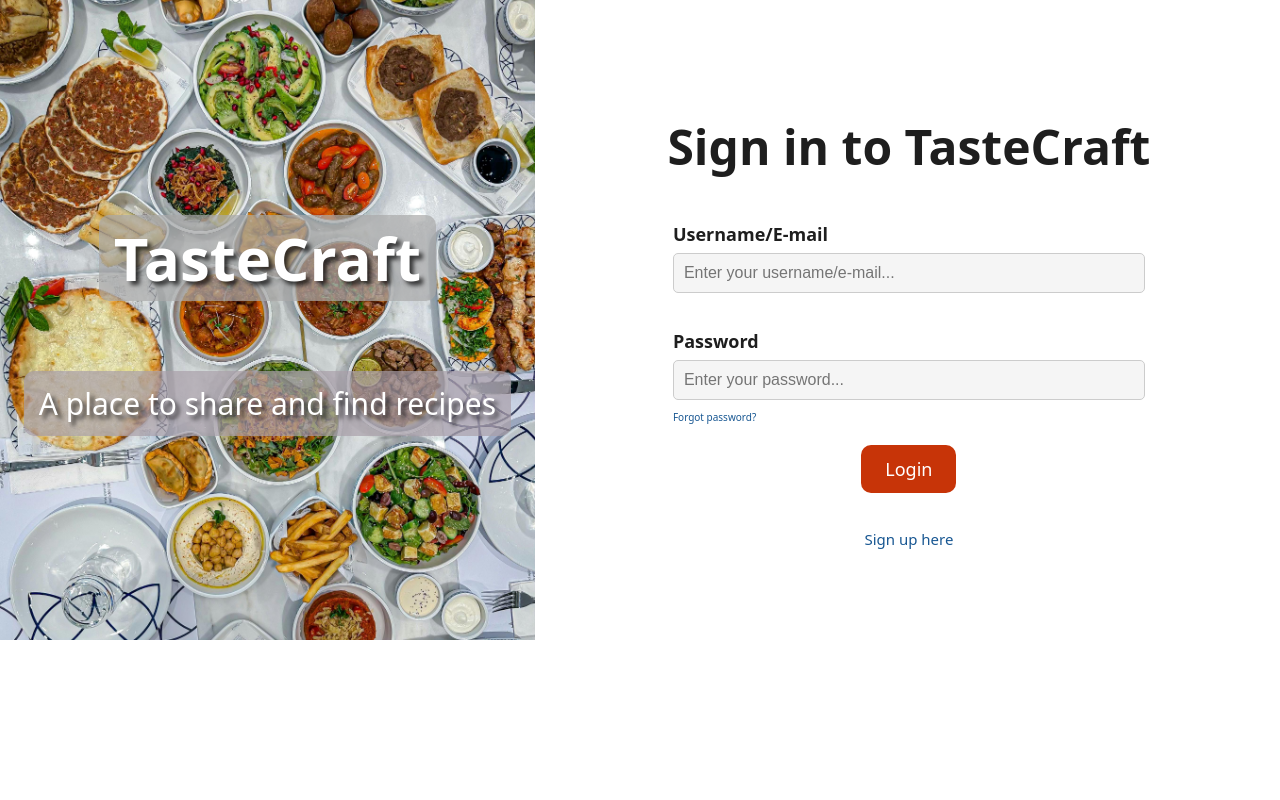
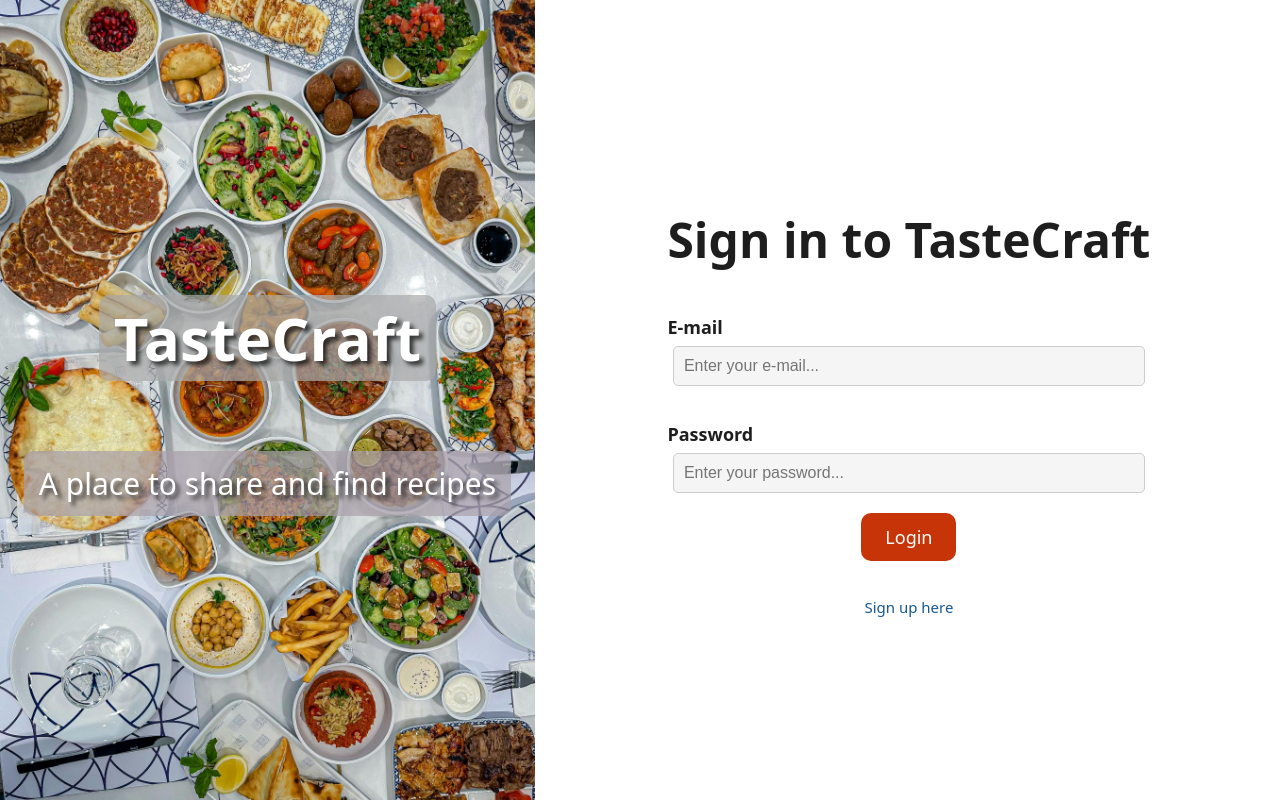
Before and after one commit to tapa991/taste-craft-repo, a React (Vite) app: page /login in a window 1280 px wide. Built offline with nearby package versions, Linux system fonts and the light colour scheme.

Commit message:
final fix

```diff
--- a/src/pages/Login.jsx
+++ b/src/pages/Login.jsx
@@ -20,16 +20,17 @@ const Login = () => {
             <LoginContainer>
                 <LoginDetails>
                     <h1>Sign in to TasteCraft</h1>
-                    <Form>
-                        <InputLabel>Username/E-mail</InputLabel>
-                        <Input placeholder="Enter your username/e-mail..." />
 
-                        <InputLabel>Password</InputLabel>
-                        <Input style={{margin: 0}} type="password" placeholder="Enter your password..." />
-                        <ForgotPassword>Forgot password?</ForgotPassword>
+                    <InputLabel>E-mail</InputLabel>
+                    <Input placeholder="Enter your e-mail..." onChange={(e) => setInputs({ ...inputs, email: e.target.value})}/>
 
-                        <LoginButton>Login</LoginButton>
-                    </Form>
+                    <InputLabel>Password</InputLabel>
+                    <Input style={{margin: 0}} type="password" placeholder="Enter your password..." onChange={(e) => setInputs({ ...inputs, password: e.target.value})}/>
+
+                    <LoginButton onClick={async () => {
+                        await login({ email: inputs.email, password: inputs.password });
+                        navigate("/")
+                    }}>Login</LoginButton>
                     <Signup href="/signup">Sign up here</Signup>
                 </LoginDetails>
             </LoginContainer>
@@ -43,7 +44,7 @@ const LoginPageContainer = styled.div`
     display: flex;
     flex-direction: row;
     width: 100vw;
-    height: 50vw;
+    height: 100vh;
 `;
 
 const BannerContainer = styled.div`
@@ -97,16 +98,6 @@ const LoginDetails = styled.div`
     font-size: 15px;
 `;
 
-const Form = styled.form`
-    text-align: left;
-    font-size: 20px;
-    display: flex;
-    flex-direction: column;
-    align-items: center;
-    color: rgb(30, 30, 30);
-    font-size: 15px;
-`
-
 const InputLabel = styled.h2`
     font-size: 18px;
     margin-bottom: 5px;
@@ -121,8 +112,13 @@ const Input = styled.input`
     border-radius: 5px;
     width: 450px;
     color: black;
+
     margin-bottom: 20px;
     background-color: whitesmoke;
+
+    ::placeholder {
+        color: #aaa;
+    }
 `;
 
 const ForgotPassword = styled.a`
```
